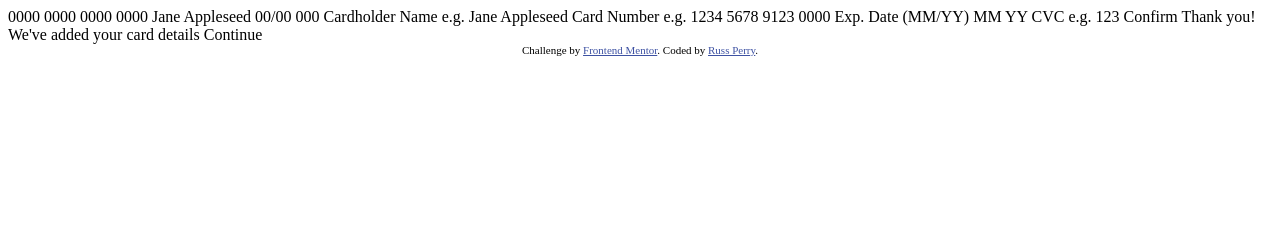
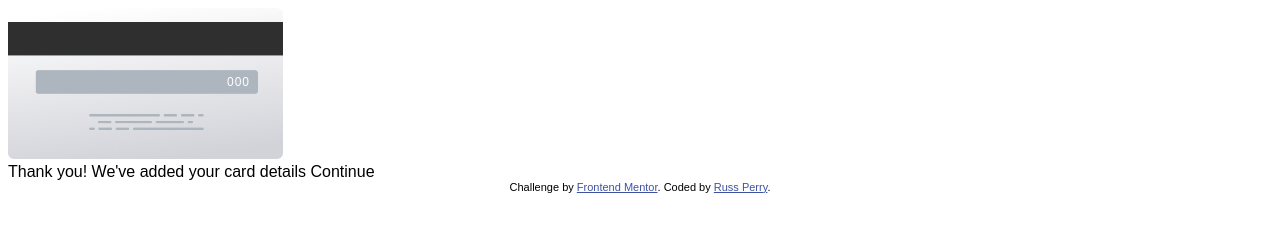
Before and after one commit to rperry99/interactive-cc, a plain HTML site: page index.html in a window 1280 px wide. Drawn offline with Linux system fonts and the light colour scheme; a web font is replaced by a local one.

Commit message:
Add Styles.css, Add Back of Credit Card

```diff
--- a/index.html
+++ b/index.html
@@ -13,29 +13,14 @@
     .attribution { font-size: 11px; text-align: center; }
     .attribution a { color: hsl(228, 45%, 44%); }
   </style>
+<link rel="stylesheet" href="styles.css">
 </head>
 <body>
 
-  0000 0000 0000 0000
-  Jane Appleseed
-  00/00
-
-  000
-
-  Cardholder Name
-  e.g. Jane Appleseed
-
-  Card Number
-  e.g. 1234 5678 9123 0000
-
-  Exp. Date (MM/YY)
-  MM
-  YY
-
-  CVC
-  e.g. 123
-
-  Confirm
+  <div class="card-back">
+    <img src="images/bg-card-back.png" alt="Card back">
+    <p id="cvc">000</p>
+  </div>
 
   <!-- Completed state start -->
 
--- /dev/null
+++ b/styles.css
@@ -0,0 +1,23 @@
+@import url('https://fonts.google.com/specimen/Space+Grotesk');
+
+* {
+    font-family: 'Space Grotesk', sans-serif;
+}
+
+.card-back {
+    width: 275px;
+    position: relative;
+}
+
+.card-back img {
+    width: 100%;
+}
+
+#cvc {
+    position: absolute;
+    top: 55px;
+    right: 33px;
+    color: white;
+    font-size: 12px;
+    letter-spacing: 1px;
+}
```
